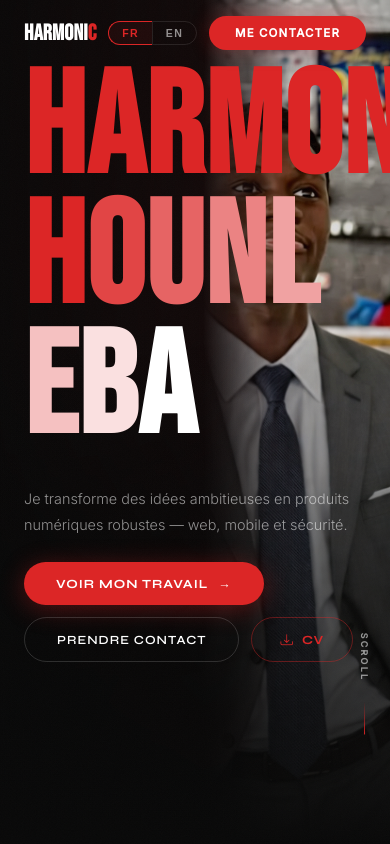
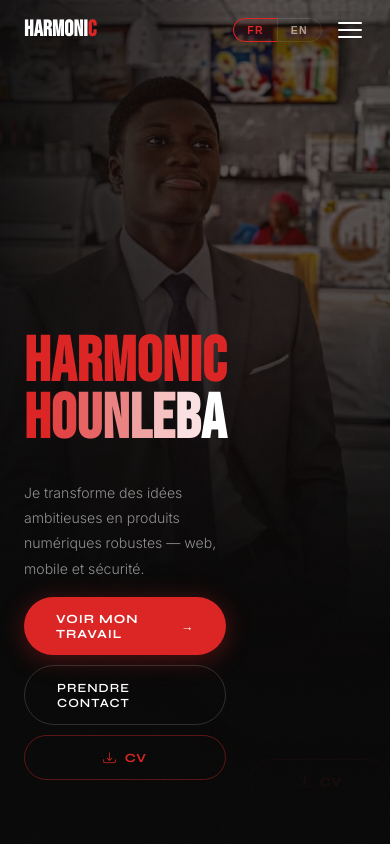
Before and after one commit to harmo912/harmo-portfolio, a Next.js app: page / in a window 390 px wide. Shown: the top 844 px of the page. Built offline with nearby package versions, Linux system fonts and the light colour scheme.

Commit message:
Portfolio v2 complet - responsive + animations

```diff
--- a/components/About.module.css
+++ b/components/About.module.css
@@ -174,6 +174,7 @@
 /* Responsive */
 @media (max-width: 900px) {
   .about { padding: 80px 24px; }
-  .grid  { grid-template-columns: 1fr; gap: 48px; }
+  .grid { grid-template-columns: 1fr; gap: 48px; }
   .statsRow { grid-template-columns: repeat(3, 1fr); }
+  .accentLine { display: none; }
 }
--- a/components/Contact.module.css
+++ b/components/Contact.module.css
@@ -240,4 +240,5 @@
   .contact { padding: 80px 24px; }
   .grid { grid-template-columns: 1fr; gap: 48px; }
   .row { grid-template-columns: 1fr; }
+  .btn { width: 100%; justify-content: center; }
 }
--- a/components/Footer.module.css
+++ b/components/Footer.module.css
@@ -100,6 +100,6 @@
 
 @media (max-width: 900px) {
   .footer { padding: 48px 24px 32px; }
-  .top { flex-direction: column; align-items: flex-start; }
-  .bottom { flex-direction: column; }
+  .top { flex-direction: column; align-items: flex-start; gap: 20px; }
+  .bottom { flex-direction: column; gap: 8px; }
 }
--- a/components/Hero.module.css
+++ b/components/Hero.module.css
@@ -239,8 +239,57 @@
 }
 
 @media (max-width: 900px) {
-  .content { padding: 0 24px 110px; }
-  .bottom  { flex-direction: column; }
+  .hero {
+    padding-top: 80px;
+    align-items: flex-end;
+    padding-bottom: 40px;
+  }
+
+  .photo {
+    width: 100%;
+    height: 75%;
+    top: 0;
+    right: 0;
+    object-position: center top;
+    -webkit-mask-image: linear-gradient(to bottom, black 30%, transparent 100%);
+    mask-image: linear-gradient(to bottom, black 30%, transparent 100%);
+    opacity: 0.35;
+  }
+
+  .content {
+    padding: 0 24px 24px;
+    position: relative;
+    z-index: 10;
+  }
+
+  .name {
+    font-size: clamp(3.5rem, 16vw, 6rem);
+  }
+
+  .bottom {
+    flex-direction: column;
+    align-items: flex-start;
+    gap: 16px;
+  }
+
+  .desc {
+    font-size: .88rem;
+    max-width: 100%;
+  }
+
+  .btns {
+    flex-direction: column;
+    width: 100%;
+    gap: 10px;
+  }
+
+  .btnPrimary,
+  .btnSecondary,
+  .btnCV {
+    width: 100%;
+    justify-content: center;
+  }
+
+  .scrollHint { display: none; }
   .services { display: none; }
-  .scrollHint { right: 20px; }
 }
--- a/components/Navbar.jsx
+++ b/components/Navbar.jsx
@@ -2,8 +2,8 @@
 
 import { useEffect, useRef, useState } from 'react'
 import { gsap } from 'gsap'
+import { motion, AnimatePresence } from 'framer-motion'
 import styles from './Navbar.module.css'
-import { motion } from 'framer-motion'
 
 const links = {
   fr: ['À propos', 'Stack', 'Projets', 'Contact'],
@@ -14,6 +14,7 @@ const hrefs = ['#about', '#stack', '#projects', '#contact']
 export default function Navbar({ lang, setLang }) {
   const navRef = useRef(null)
   const [scrolled, setScrolled] = useState(false)
+  const [menuOpen, setMenuOpen] = useState(false)
 
   useEffect(() => {
     gsap.fromTo(navRef.current,
@@ -25,11 +26,22 @@ export default function Navbar({ lang, setLang }) {
     return () => window.removeEventListener('scroll', onScroll)
   }, [])
 
+  // Bloque le scroll quand menu ouvert
+  useEffect(() => {
+    document.body.style.overflow = menuOpen ? 'hidden' : ''
+    return () => { document.body.style.overflow = '' }
+  }, [menuOpen])
+
+  const closeMenu = () => setMenuOpen(false)
+
   return (
+    <>
       <nav ref={navRef} className={`${styles.nav} ${scrolled ? styles.scrolled : ''}`}>
         <a href="#" className={styles.brand}>
           Harmoni<em>c</em>
         </a>
+
+        {/* Desktop links */}
         <ul className={styles.links}>
           {links[lang].map((l, i) => (
             <li key={i}>
@@ -37,6 +49,7 @@ export default function Navbar({ lang, setLang }) {
             </li>
           ))}
         </ul>
+
         <div className={styles.right}>
           <div className={styles.langToggle}>
             <button
@@ -50,13 +63,103 @@ export default function Navbar({ lang, setLang }) {
           </div>
           <motion.a
             href="#contact"
-  className={styles.cta}
+            className={`${styles.cta} ${styles.desktopCta}`}
             whileHover={{ scale: 1.06, transition: { type: 'spring', stiffness: 400, damping: 15 } }}
             whileTap={{ scale: 0.96 }}
           >
             {lang === 'fr' ? 'Me contacter' : 'Contact me'}
           </motion.a>
+
+          {/* Hamburger */}
+          <button
+            className={styles.hamburger}
+            onClick={() => setMenuOpen(!menuOpen)}
+            aria-label="Menu"
+          >
+            <motion.span
+              animate={menuOpen ? { rotate: 45, y: 6 } : { rotate: 0, y: 0 }}
+              transition={{ type: 'spring', stiffness: 300, damping: 20 }}
+            />
+            <motion.span
+              animate={menuOpen ? { opacity: 0, scaleX: 0 } : { opacity: 1, scaleX: 1 }}
+              transition={{ type: 'spring', stiffness: 300, damping: 20 }}
+            />
+            <motion.span
+              animate={menuOpen ? { rotate: -45, y: -6 } : { rotate: 0, y: 0 }}
+              transition={{ type: 'spring', stiffness: 300, damping: 20 }}
+            />
+          </button>
         </div>
       </nav>
+
+      {/* Menu mobile overlay */}
+      <AnimatePresence>
+        {menuOpen && (
+          <motion.div
+            className={styles.mobileMenu}
+            initial={{ opacity: 0, clipPath: 'circle(0% at calc(100% - 40px) 40px)' }}
+            animate={{ opacity: 1, clipPath: 'circle(150% at calc(100% - 40px) 40px)' }}
+            exit={{ opacity: 0, clipPath: 'circle(0% at calc(100% - 40px) 40px)' }}
+            transition={{ type: 'spring', stiffness: 120, damping: 20 }}
+          >
+            <div className={styles.mobileInner}>
+              {links[lang].map((l, i) => (
+                <motion.a
+                  key={i}
+                  href={hrefs[i]}
+                  className={styles.mobileLink}
+                  onClick={closeMenu}
+                  initial={{ opacity: 0, x: 60 }}
+                  animate={{ opacity: 1, x: 0 }}
+                  exit={{ opacity: 0, x: 60 }}
+                  transition={{
+                    type: 'spring',
+                    stiffness: 200,
+                    damping: 18,
+                    delay: i * 0.08
+                  }}
+                  whileHover={{
+                    x: 12,
+                    color: '#dc2626',
+                    transition: { type: 'spring', stiffness: 400, damping: 15 }
+                  }}
+                >
+                  <span className={styles.mobileLinkNum}>0{i + 1}</span>
+                  {l}
+                </motion.a>
+              ))}
+
+              <motion.div
+                className={styles.mobileBottom}
+                initial={{ opacity: 0, y: 30 }}
+                animate={{ opacity: 1, y: 0 }}
+                exit={{ opacity: 0, y: 30 }}
+                transition={{ type: 'spring', stiffness: 200, damping: 18, delay: 0.35 }}
+              >
+                <div className={styles.langToggle}>
+                  <button
+                    className={`${styles.langBtn} ${lang === 'fr' ? styles.active : ''}`}
+                    onClick={() => setLang('fr')}
+                  >FR</button>
+                  <button
+                    className={`${styles.langBtn} ${lang === 'en' ? styles.active : ''}`}
+                    onClick={() => setLang('en')}
+                  >EN</button>
+                </div>
+                <motion.a
+                  href="#contact"
+                  className={styles.cta}
+                  onClick={closeMenu}
+                  whileHover={{ scale: 1.06, transition: { type: 'spring', stiffness: 400, damping: 15 } }}
+                  whileTap={{ scale: 0.96 }}
+                >
+                  {lang === 'fr' ? 'Me contacter' : 'Contact me'}
+                </motion.a>
+              </motion.div>
+            </div>
+          </motion.div>
+        )}
+      </AnimatePresence>
+    </>
   )
 }
--- a/components/Navbar.module.css
+++ b/components/Navbar.module.css
@@ -23,38 +23,37 @@
   font-weight: 900;
   letter-spacing: .01em;
   color: var(--w);
+  text-decoration: none;
+  position: relative;
+  z-index: 1000;
 }
-
-.brand em {
-  color: var(--r);
-  font-style: normal;
-}
+.brand em { color: var(--r); font-style: normal; }
 
 .links {
   display: flex;
   gap: 36px;
   list-style: none;
 }
-
 .links a {
   font-size: .72rem;
   font-weight: 500;
   letter-spacing: .12em;
   text-transform: uppercase;
   color: var(--wm);
+  text-decoration: none;
   transition: color .25s;
 }
-
 .links a:hover { color: var(--w); }
 
 .right {
   display: flex;
   align-items: center;
   gap: 12px;
+  position: relative;
+  z-index: 1000;
 }
 
 .langToggle { display: flex; }
-
 .langBtn {
   font-size: .66rem;
   font-weight: 600;
@@ -64,13 +63,12 @@
   padding: 5px 13px;
   border-radius: 50px;
   transition: all .25s;
+  background: none;
+  cursor: pointer;
 }
-
 .langBtn:first-child { border-right: none; border-radius: 50px 0 0 50px; }
 .langBtn:last-child  { border-radius: 0 50px 50px 0; }
-
-.langBtn.active,
-.langBtn:hover {
+.langBtn.active, .langBtn:hover {
   border-color: var(--r);
   color: var(--r);
   background: rgba(220,38,38,.08);
@@ -85,17 +83,99 @@
   border-radius: 50px;
   background: var(--r);
   color: var(--w);
+  text-decoration: none;
   transition: all .3s;
   box-shadow: 0 0 20px rgba(220,38,38,.25);
+  display: inline-flex;
+  align-items: center;
+}
+.cta:hover {
+  background: #ef4444;
+  box-shadow: 0 0 32px rgba(239,68,68,.4);
 }
 
-.cta:hover {
-  background: var(--r2);
-  box-shadow: 0 0 32px rgba(239,68,68,.4);
-  transform: translateY(-1px);
+/* HAMBURGER */
+.hamburger {
+  display: none;
+  flex-direction: column;
+  gap: 5px;
+  background: none;
+  border: none;
+  cursor: pointer;
+  padding: 4px;
+  z-index: 1000;
+}
+.hamburger span {
+  display: block;
+  width: 24px;
+  height: 2px;
+  background: var(--w);
+  border-radius: 2px;
+  transform-origin: center;
 }
 
+/* MOBILE MENU */
+.mobileMenu {
+  position: fixed;
+  inset: 0;
+  z-index: 800;
+  background: var(--bg);
+  display: flex;
+  align-items: center;
+  justify-content: center;
+}
+
+.mobileInner {
+  display: flex;
+  flex-direction: column;
+  align-items: flex-start;
+  gap: 8px;
+  padding: 0 40px;
+  width: 100%;
+}
+
+.mobileLink {
+  font-family: 'Bebas Neue', sans-serif;
+  font-size: clamp(3rem, 12vw, 5rem);
+  font-weight: 900;
+  letter-spacing: .02em;
+  color: var(--w);
+  text-decoration: none;
+  display: flex;
+  align-items: center;
+  gap: 16px;
+  line-height: 1.1;
+  transition: color .2s;
+}
+
+.mobileLinkNum {
+  font-family: 'Syne', sans-serif;
+  font-size: .7rem;
+  font-weight: 700;
+  color: var(--r);
+  letter-spacing: .15em;
+  margin-top: 8px;
+}
+
+.mobileBottom {
+  margin-top: 40px;
+  display: flex;
+  align-items: center;
+  gap: 16px;
+  flex-wrap: wrap;
+}
+
+.desktopCta { }
+
+/* RESPONSIVE */
 @media (max-width: 900px) {
   .nav { padding: 16px 24px; }
   .links { display: none; }
+  .desktopCta { display: none; }
+  .hamburger { display: flex; }
 }
+
+@media (min-width: 901px) {
+  .hamburger { display: none; }
+  .mobileMenu { display: none; }
+}
--- a/components/Projects.module.css
+++ b/components/Projects.module.css
@@ -201,7 +201,9 @@
   .card {
     grid-template-columns: 1fr;
     gap: 16px;
+    padding: 24px 20px;
   }
   .num { display: none; }
   .cardRight { justify-self: start; }
+  .visitBtn, .wipBtn { font-size: .65rem; padding: 10px 18px; }
 }
```
Also changed, not shown: components/Stack.jsx (+12 -9 lines). Lines whose indentation alone changed are shown as unchanged.
